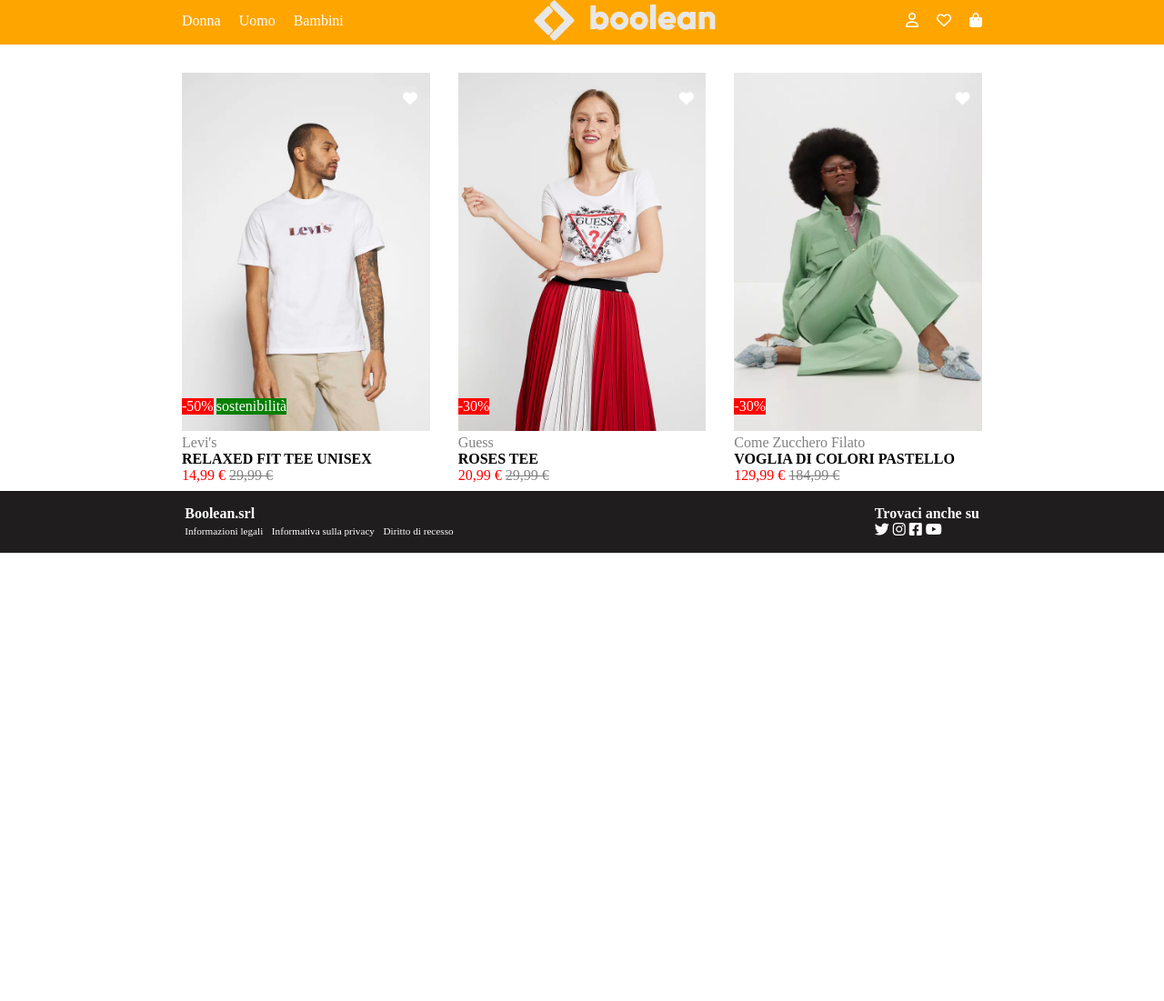
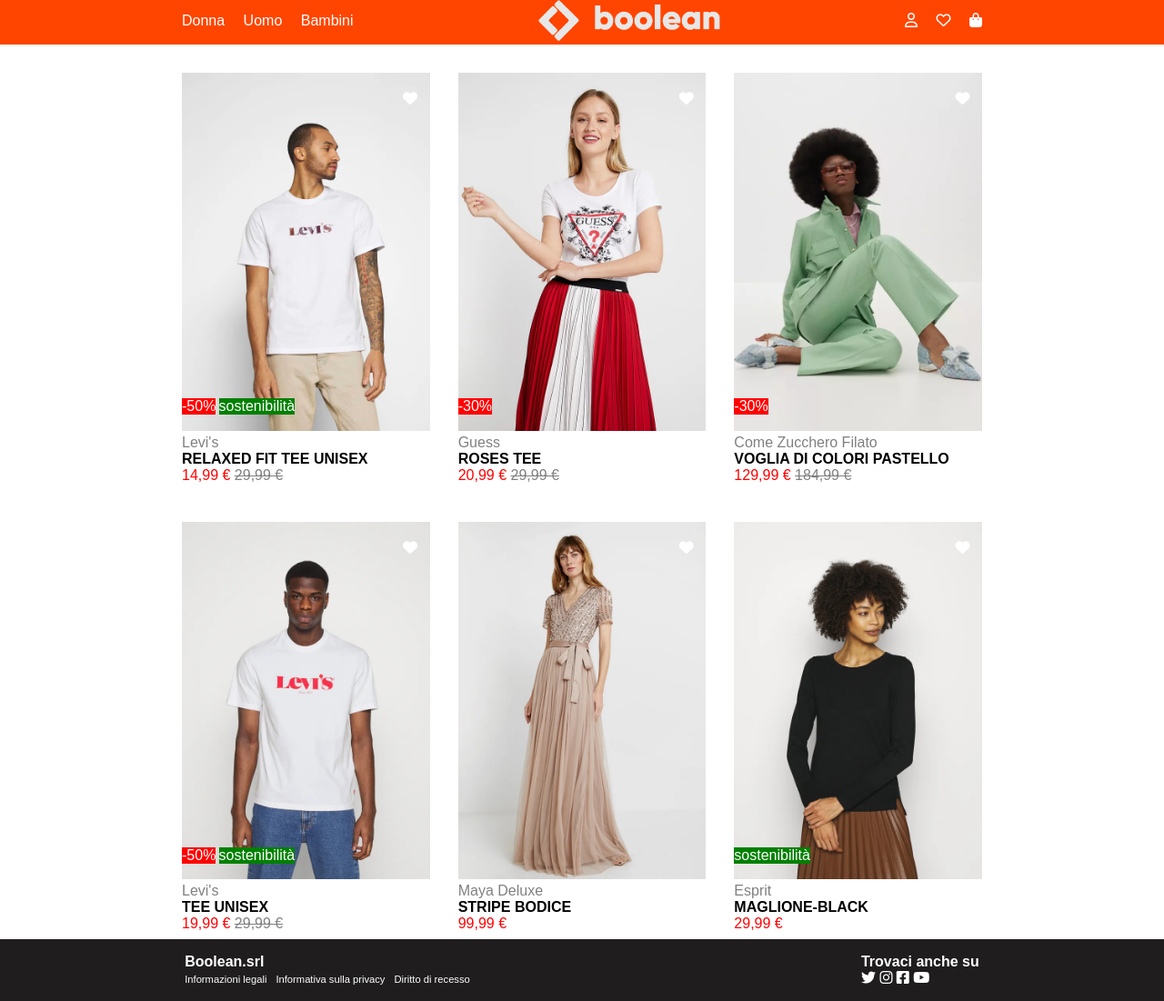
Before and after one commit to Eustache97/html-css-boolando, a plain HTML site: page index.html in a window 1280 px wide. Shown: the whole page at 91% size. Before the commit the page ends 800 px from the top, so only its background shows below. Drawn offline with Linux system fonts and the light colour scheme; a web font is replaced by a local one.

Commit message:
pagina completata

```diff
--- a/css/style.css
+++ b/css/style.css
@@ -3,6 +3,9 @@
     margin: 0;
     padding: 0;
     box-sizing: border-box;
+}
+html{
+    font-family: 'Whitney', sans-serif;
 }
 img{
     width: 100%;
@@ -21,7 +24,7 @@ img{
 /* HEADER */
 header{
     width: 100%;
-    background-color: orange;
+    background-color: orangered;
     color: white;
     position: fixed;
     text-align: center;
@@ -72,6 +75,7 @@ main .row{
 .card:hover .first-img{
     display: none;
 }
+/* heart */
 .card .love{
     position: absolute;
     right: 5%;
@@ -82,6 +86,9 @@ main .row{
 .love:hover{
     color: red;
 }
+/* /heart */
+
+/* ticket */
 .card .ticket{
     position: absolute;
     top: 90%;
@@ -97,6 +104,9 @@ main .row{
     display: inline-block;
     background-color: green;
 }
+/* /ticket */
+
+/* info-card */
 .info-card p.prix{
     color: red;
 }
@@ -107,7 +117,9 @@ main .row{
     color: grey;
     text-decoration:line-through;
 }
+/* /info-card */
 /* /MAIN */
+
 /* FOOTER */
 footer{
     display: flex;
--- a/index.html
+++ b/index.html
@@ -6,6 +6,7 @@
     <meta name="viewport" content="width=device-width, initial-scale=1.0">
     <title>Boolando</title>
     <link rel="stylesheet" href="css/style.css">
+    <link href="http://fonts.cdnfonts.com/css/whitney-2" rel="stylesheet">
     <link rel="stylesheet" href="https://cdnjs.cloudflare.com/ajax/libs/font-awesome/6.2.0/css/all.min.css" integrity="sha512-xh6O/CkQoPOWDdYTDqeRdPCVd1SpvCA9XXcUnZS2FmJNp1coAFzvtCN9BmamE+4aHK8yyUHUSCcJHgXloTyT2A==" crossorigin="anonymous" referrerpolicy="no-referrer" />
 </head>
 <body>
@@ -33,19 +34,27 @@
     <main>
         <div class="row container">
             <div class="col">
+                <!-- card -->
                 <div class="card">
                     <img class="second-img" src="img/1b.webp" alt="">
                     <img class="first-img" src="img/1.webp" alt="">
+                    <!-- heart -->
                     <div class="love"><i class="fa-solid fa-heart"></i></div>
+                    <!-- /heart -->
+                    <!-- ticket -->
                     <div class="ticket">
                         <span class="discount">-50%</span><span class="quality">sostenibilità</span>
                     </div>
+                    <!-- /ticket -->
                 </div>
+                <!-- /card -->
+                <!-- info-card -->
                 <div class="info-card">
                     <p class="marque">Levi's</p>
                     <p class="description"><strong>RELAXED FIT TEE UNISEX</strong></p>
                     <p class="prix">14,99 &euro; <span>29,99 &euro;</span> </p>
                 </div>
+                <!-- /info-card -->
             </div>
             <div class="col">
                 <div class="card">
@@ -77,13 +86,55 @@
                     <p class="prix">129,99 &euro; <span>184,99 &euro;</span> </p>
                 </div>
             </div>
+            <div class="col">
+                <div class="card">
+                    <img class="second-img" src="img/4b.webp" alt="">
+                    <img class="first-img" src="img/4.webp" alt="">
+                    <div class="love"><i class="fa-solid fa-heart"></i></div>
+                    <div class="ticket">
+                        <span class="discount">-50%</span><span class="quality">sostenibilità</span>
+                    </div>
+                </div>
+                <div class="info-card">
+                    <p class="marque">Levi's
+                    <p class="description"><strong>TEE UNISEX</strong></p>
+                    <p class="prix">19,99 &euro; <span>29,99 &euro;</span> </p>
+                </div>
+            </div>
+            <div class="col">
+                <div class="card">
+                    <img class="second-img" src="img/5b.webp" alt="">
+                    <img class="first-img" src="img/5.webp" alt="">
+                    <div class="love"><i class="fa-solid fa-heart"></i></div>
+                </div>
+                <div class="info-card">
+                    <p class="marque">Maya Deluxe</p>
+                    <p class="description"><strong>STRIPE BODICE</strong></p>
+                    <p class="prix">99,99 &euro; </p>
+                </div>
+            </div>
+            <div class="col">
+                <div class="card">
+                    <img class="second-img" src="img/6b.webp" alt="">
+                    <img class="first-img" src="img/6.webp" alt="">
+                    <div class="love"><i class="fa-solid fa-heart"></i></div>
+                    <div class="ticket">
+                        <span class="quality">sostenibilità</span>
+                    </div>
+                </div>
+                <div class="info-card">
+                    <p class="marque">Esprit</p>
+                    <p class="description"><strong>MAGLIONE-BLACK</strong></p>
+                    <p class="prix">29,99 &euro;</p>
+                </div>
+            </div>
         </div>
     </main>
     <!-- /main -->
 
     <!-- footer -->
     <footer>
-        <div class="div-footer container">
+        <div class="div-footer container" >
             <div class="info-footer">
                 <p><strong>Boolean.srl</strong></p>
                 <p class="links">
```
